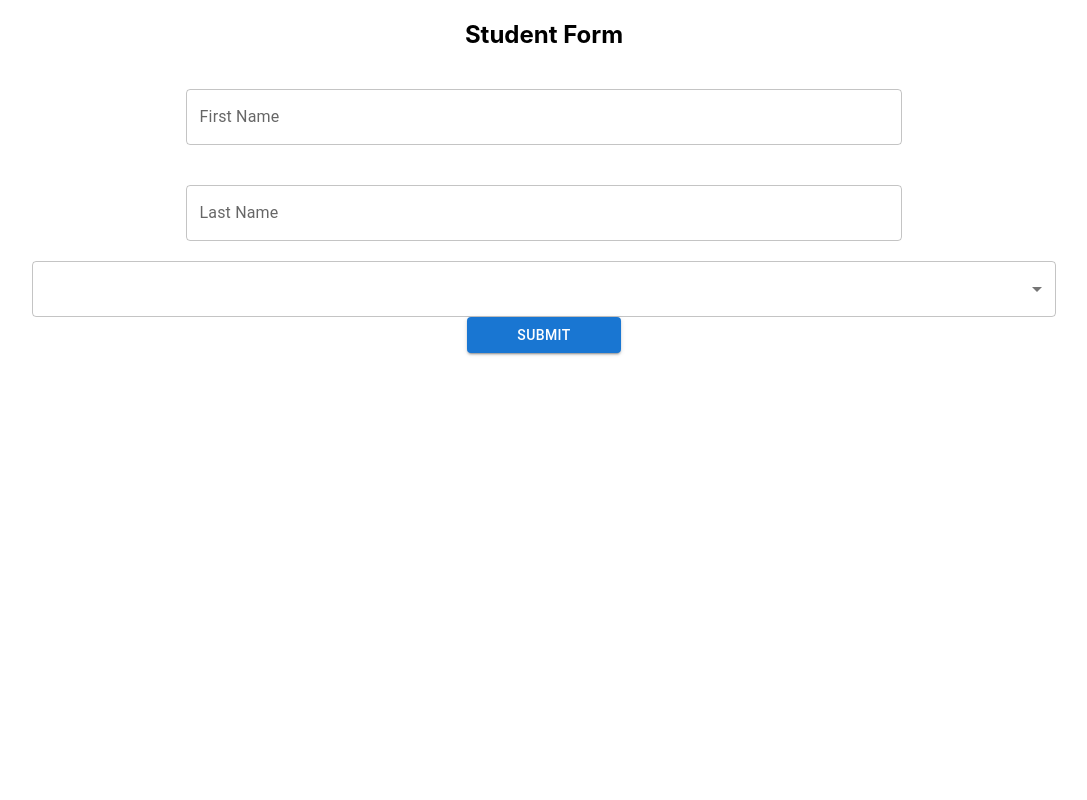
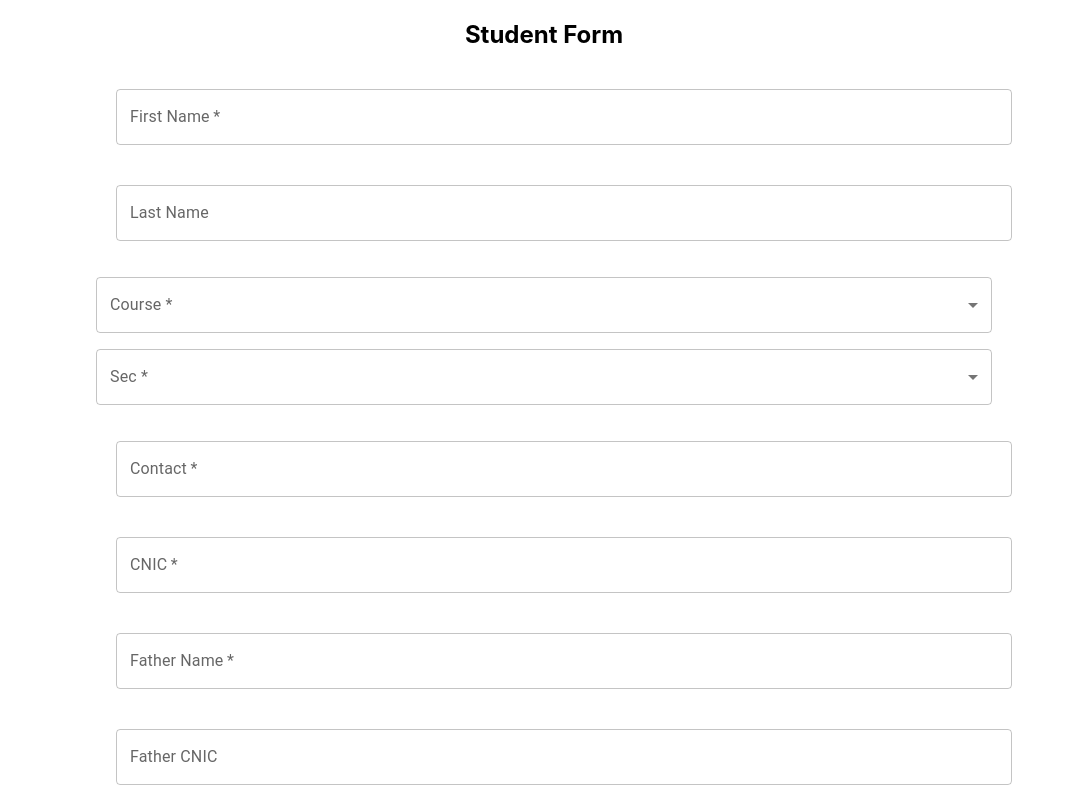
Before and after one commit to ar-jamal/hack-prep, a React (Create React App) app: page / in a window 1280 px wide. Shown: the whole page, without its empty margins (96-1183 px from the left). Built offline with nearby package versions, Linux system fonts and the light colour scheme.

Commit message:
hackathon from home

```diff
--- a/package.json
+++ b/package.json
@@ -8,11 +8,14 @@
     "@mui/icons-material": "^5.10.9",
     "@mui/material": "^5.10.9",
     "@mui/styled-engine-sc": "^5.10.6",
+    "@mui/x-date-pickers": "^5.0.6",
     "@testing-library/jest-dom": "^5.16.5",
     "@testing-library/react": "^13.4.0",
     "@testing-library/user-event": "^13.5.0",
     "axios": "^1.1.3",
+    "dayjs": "^1.11.6",
     "firebase": "^9.12.1",
+    "moment": "^2.29.4",
     "react": "^18.2.0",
     "react-dom": "^18.2.0",
     "react-router-dom": "^6.4.2",
@@ -20,7 +23,6 @@
     "styled-components": "^5.3.6",
     "web-vitals": "^2.1.4"
   },
-
   "scripts": {
     "start": "react-scripts start",
     "build": "react-scripts build",
--- a/src/App.css
+++ b/src/App.css
@@ -4,7 +4,7 @@
   /* flex: 1; */
   /* background-color: yellow; */
   box-sizing: border-box;
-  padding-inline: 10vw;
+  padding-inline: 15vw;
   width: 100vw;
   height: 100vh;
   align-items: center;
--- a/src/App.js
+++ b/src/App.js
@@ -1,56 +1,123 @@
 import logo from "./logo.svg";
 import "./App.css";
-import { useEffect, useState } from "react";
+import { useState } from "react";
 import { Button, Grid, Typography } from "@mui/material";
 import { Box } from "@mui/system";
-import Select from "@mui/material/Select";
 import MenuItem from "@mui/material/MenuItem";
 import Tooltip from "@mui/material/Tooltip";
 import Input from "./utils/components/MaterialUi/inputField";
 import CusSelect from "./utils/components/MaterialUi/select";
+import DatePicker from "./utils/components/MaterialUi/dateObj";
+import dayjs from "dayjs";
 
 function App() {
-  const [inputValues, setInputValues] = useState({})
-  const [course, setCourse] = useState('');
-
-  // const [fieldLabel, setFieldLabel] = useState("")
+  const [inputValues, setInputValues] = useState({});
+  const [course, setCourse] = useState("");
+  const [sec, setSec] = useState("");
+  const [dateValue, setDateValue] = useState(dayjs("2014-08-18T21:11:54"));
+  // const [changeDate, setChangeDate] =useState("")
 
   const inputChangeHandler = (key, val) => {
-    inputValues[key] = val
-    setInputValues({...inputValues})
-    console.log(inputValues)
-  }
-  const onSelectChangeHandler= (val) => {
-    setCourse(val)
-  }
+    setCourse(val);
+    setSec(val);
+    inputValues[key] = val;
+    setInputValues({ ...inputValues });
+    console.log(inputValues);
+  };
+  const dateChangeHandler = (val) => {
+    setDateValue(val);
+    inputValues["date"] = val;
+    setInputValues({ ...inputValues });
+  };
+  const onSelectChangeHandler = (val) => {
+    setCourse(val);
+  };
 
   return (
-    <div className='Layout'>
+    <div className="Layout">
       {/* <div className="Header-view"> */}
       <h2>Student Form</h2>
       {/* </div> */}
-      <div className='Body'>
+      <div className="Body">
+        <Grid Container>
+        <Grid item >
+
+    </Grid>
           <Input
+            required={true}
             label="First Name"
-          onChange={(e) => inputChangeHandler( "First Name", e.target.value)}
+            onChange={(e) => inputChangeHandler("First Name", e.target.value)}
           />
           <Input
             label="Last Name"
-          onChange={(e) => inputChangeHandler( "Last Name", e.target.value)}
+            onChange={(e) => inputChangeHandler("Last Name", e.target.value)}
           />
           <CusSelect
-        label= "Course"
-        onChange= {(e) => onSelectChangeHandler(e.target.value)}
-        value= {course} /* {selectChange} */
-        child01= "Mobile & Web Development"
-        child02= "Python"
-        // child03= "Machine Learning"
-        // child04= "English"
+            label="Course *"
+            onChange={(e) => inputChangeHandler("Course", e.target.value)}
+            value={course}
+            child={[
+              "Mobile & Web Development",
+              "Python",
+              "Machine Learning",
+              "English Language",
+            ]}
+          />
+          <CusSelect
+            label="Sec *"
+            onChange={(e) => onSelectChangeHandler("Sec", e.target.value)}
+            value={sec}
+            child={["Sec A", "Sec B", "Sec C"]}
+          />
+          <Input
+            required={true}
+            label="Contact"
+            onChange={(e) => inputChangeHandler("Contact", e.target.value)}
+          />
+          <Input
+            required={true}
+            label="CNIC"
+            onChange={(e) => inputChangeHandler("CNIC", e.target.value)}
+          />
+          <Input
+            required={true}
+            label="Father Name"
+            onChange={(e) => inputChangeHandler("Father Name", e.target.value)}
+          />
+          <Input
+            label="Father CNIC"
+            onChange={(e) => inputChangeHandler("Father CNIC", e.target.value)}
+          />
+          <Input
+            required={true}
+            label="Father Contact"
+            onChange={(e) =>
+              inputChangeHandler("Father Contact", e.target.value)
+            }
+          />
+          <Input
+            required={true}
+            label="Emergency Contact"
+            onChange={(e) =>
+              inputChangeHandler("Emergency Contact", e.target.value)
+            }
+          />
+          <DatePicker
+            label="Date of Birth"
+            onChange={dateChangeHandler}
+            value={dateValue}
+          />
+          <Input
+            label="Age"
+            onChange={(e) => inputChangeHandler("Last Name", e.target.value)}
           />
           <Button
-        style= {{width: "15%", alignSelf: "center"}}
-        variant= "contained"
-        >SUBMIT</Button>
+            style={{ width: "15%", alignSelf: "center", margin: 20 }}
+            variant="contained"
+          >
+            SUBMIT
+          </Button>
+        </Grid>
       </div>
     </div>
   );
--- /dev/null
+++ b/src/utils/components/MaterialUi/dateObj.js
@@ -0,0 +1,24 @@
+import * as React from "react";
+// import dayjs from "dayjs";
+import Stack from "@mui/material/Stack";
+import TextField from "@mui/material/TextField";
+import { LocalizationProvider } from "@mui/x-date-pickers/LocalizationProvider";
+import { AdapterDayjs } from "@mui/x-date-pickers/AdapterDayjs";
+import { DesktopDatePicker } from "@mui/x-date-pickers/DesktopDatePicker";
+
+export default function DatePicker(props) {
+
+  return (
+    <LocalizationProvider dateAdapter={AdapterDayjs}>
+      <Stack spacing={3}>
+        <DesktopDatePicker
+          label={props.label}
+          inputFormat="MM/DD/YYYY"
+          value={props.value}
+          onChange={props.onChange}
+          renderInput={(params) => <TextField {...params} />}
+        />
+      </Stack>
+    </LocalizationProvider>
+  );
+}
--- a/src/utils/components/MaterialUi/inputField.js
+++ b/src/utils/components/MaterialUi/inputField.js
@@ -1,12 +1,13 @@
-import { TextField } from "@mui/material"
+import { TextField } from "@mui/material";
 
 export default function Input(props) {
   return (
     <TextField
-            style={{ margin: 20, width: "70%", alignSelf: 'center' }}
+      required={props.required}
+      style={{ margin: 20, width: "100%", alignSelf: "center" }}
       label={props.label}
       onChange={props.onChange}
       // value={inputValues[data[i]]}
     />
-    )
+  );
 }
--- a/src/utils/components/MaterialUi/select.js
+++ b/src/utils/components/MaterialUi/select.js
@@ -1,16 +1,16 @@
-import * as React from 'react';
-import Box from '@mui/material/Box';
-import InputLabel from '@mui/material/InputLabel';
-import MenuItem from '@mui/material/MenuItem';
-import FormControl from '@mui/material/FormControl';
-import Select from '@mui/material/Select';
-import { useState } from 'react';
+import * as React from "react";
+import Box from "@mui/material/Box";
+import InputLabel from "@mui/material/InputLabel";
+import MenuItem from "@mui/material/MenuItem";
+import FormControl from "@mui/material/FormControl";
+import Select from "@mui/material/Select";
 
 export default function CusSelect(props) {
-
+  // const MenuList = {}
   return (
-        <Box sx={{ minWidth: 120 }}>
+    <Box sx={{ minWidth: 120, marginY: 2 }}>
       <FormControl fullWidth>
+        <InputLabel id="demo-simple-select-label">{props.label}</InputLabel>
         <Select
           labelId="demo-simple-select-label"
           id="demo-simple-select"
@@ -18,10 +18,9 @@ export default function CusSelect(props) {
           label={props.label}
           onChange={props.onChange}
         >
-                <MenuItem >{props.child01}</MenuItem>
-                <MenuItem >{props.child02}</MenuItem>
-                { props.child03 && <MenuItem >{props.child03}</MenuItem>}
-                { props.child04 && <MenuItem >{props.child04}</MenuItem>}
+          {props.child.map((e, i) => {
+            return <MenuItem key={i}>{props.child[i]}</MenuItem>;
+          })}
         </Select>
       </FormControl>
     </Box>
```
Also changed, not shown: 1 other file (tests, documents, lock files or other folders). Lines whose indentation alone changed are shown as unchanged.
